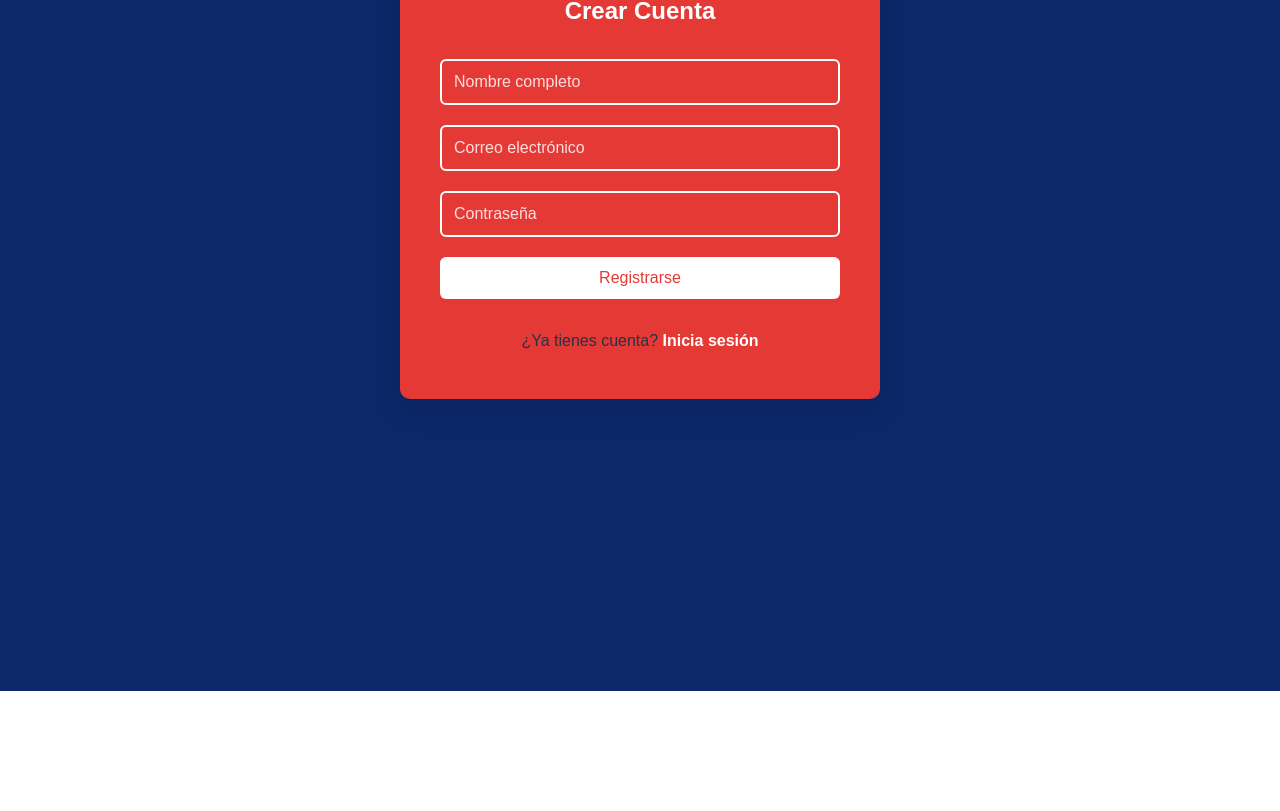
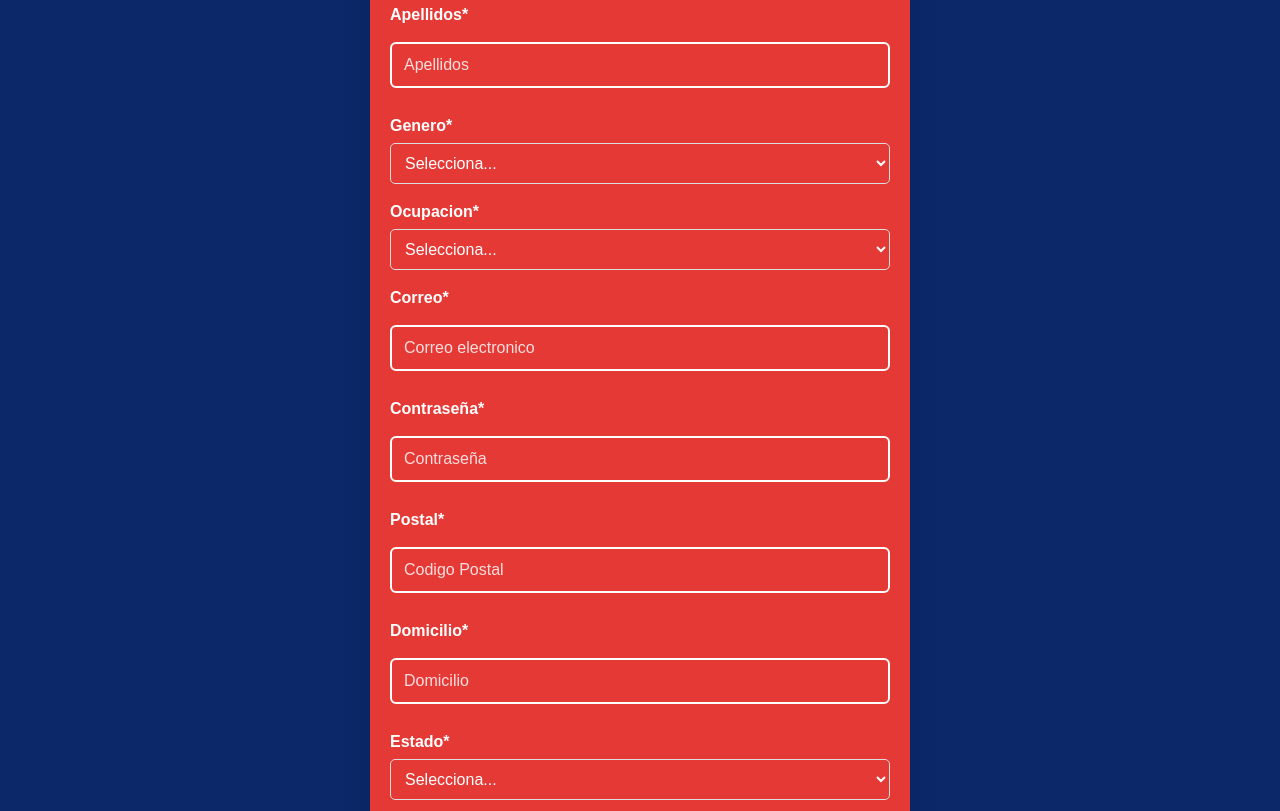
Before and after one commit to A01639373/ChivasTv-Webpage, a React (Vite) app in the folder chivasR/: page /register in a window 1280 px wide. Shown: the part 309-1120 px from the top of the page. Before the commit the page ends 1000 px from the top, so only its background shows below. Built offline with nearby package versions, Linux system fonts and the light colour scheme; a web font is replaced by a local one.

Commit message:
Completed RegisterForm.jsx
Added the variables missing from RegisterForm.jsx

```diff
--- a/chivasR/src/components/MainImage.jsx
+++ b/chivasR/src/components/MainImage.jsx
@@ -12,7 +12,7 @@ function MainImage() {
 
   const slides = [
     {
-      title: "Chivas vs Cruz Azul",
+      title: "CHIVAS VS CRUZ AZUL",
       subtitle: "Revive los mejores momentos del clásico",
       img: slide1,
       button: "Ver ahora",
@@ -26,7 +26,7 @@ function MainImage() {
       position: 'center 20%'
     },
     {
-      title: "Chivas Femenil",
+      title: "EQUIPO CHIVAS FEMENIL",
       subtitle: "Lo mejor de la liga femenil en exclusiva",
       img: slide3,
       button: "Explorar",
--- a/chivasR/src/components/RegisterForm.jsx
+++ b/chivasR/src/components/RegisterForm.jsx
@@ -1,92 +1,252 @@
-import React, { useState } from 'react';
+import React, { useState, useEffect } from 'react';
 import { Link, useNavigate } from 'react-router-dom';
-import '../styles/AuthForm.css';
 import { FontAwesomeIcon } from '@fortawesome/react-fontawesome';
 import { faArrowLeft } from '@fortawesome/free-solid-svg-icons';
+import '../styles/AuthForm.css';
+
 
 const RegisterForm = () => {
+
   const navigate = useNavigate();
-  const [name, setName] = useState('');
-  const [lastname, setLastname] = useState('');
-  const [address, setAddress] = useState('');
-  const [postal, setPostal] = useState('');
-  const [estado, setEstado] = useState('');
-  const [pais, setPais] = useState('');
-  const [genero, setGenero] = useState('');
-  const [ocupacion, setOcupacion] = useState('');
 
-  const [email, setEmail] = useState('');
-  const [password, setPassword] = useState('');
-  const [errors, setErrors] = useState({});
+  const valoresIniciales = {
+    nombre:'',
+    apellido:'',
+    genero:'',
+    ocupacion:'',
+    email:'',
+    contraseña:'',
+    postal:'',
+    domicilio:'',
+    estado:'',
+    pais:''
+  };
+
+  const [formValues, setFormValues]=useState(valoresIniciales);
+  const [formErrors, setFormErrors] = useState({});
+  const [isSubmit] = useState(false);
+
+  const handleChange = (e) => {
+    const { name, value } = e.target;
+    setFormValues({ ...formValues, [e.target.name]: e.target.value })
+  };
+
+  useEffect(() => {
+    console.log(formErrors);
+    if (Object.keys(formErrors).length === 0 && isSubmit) {
+      console.log(formValues);
+    }
+  }, [formErrors]);
+
 
   const validate = () => {
-    const newErrors = {};
-    if (name.trim().length < 2) newErrors.name = 'Ingresa tu nombre';
-    if (!email.includes('@')) newErrors.email = 'Correo inválido';
-    if (password.length < 6) newErrors.password = 'Mínimo 6 caracteres';
-    return newErrors;
+    const errors = {};
+    const regex = /^[^\s@]+@[^\s@]+\.[^\s@]{2,}$/i;
+
+    if (!formValues.nombre) {
+      errors.nombre = "Nombre requerido";
+    } else if(formValues.nombre.trim().length < 2){
+      errors.nombre = "Nombre requerido";
+    }
+
+    if (!formValues.apellido) {
+      errors.apellido = "Apellido requerido";
+    } else if(formValues.apellido.trim().length < 2){
+      errors.apellido = "Apellido requerido";
+    }
+
+    if (!formValues.email) {
+      errors.email = "Email es requerido";
+    } else if (!regex.test(formValues.email)) {
+      errors.email = "Formato invalido";
+    }
+
+    if (!formValues.contraseña) {
+      errors.contraseña = "Contraseña requerida";
+    } else if (formValues.contraseña.length < 6) {
+      errors.contraseña = "Mínimo 6 caracteres";
+    } else if (formValues.contraseña.length > 10) {
+      errors.contraseña = "Maximo 10 caracteres";
+    }
+
+    if (!formValues.postal) {
+      errors.postal = "Codigo postal requerido";
+    } else if (formValues.postal.length < 4) {
+      errors.postal = "Mínimo 4 caracteres";
+    } else if (formValues.postal.length > 8) {
+      errors.postal = "Maximo 8 caracteres";
+    }
+
+    if (!formValues.domicilio) {
+      errors.domicilio = "Domicilio requerido";
+    } else if(formValues.domicilio.trim().length < 2){
+      errors.domicilio = "Domicilio requerido";
+    }
+
+    if (!formValues.genero) {
+      errors.genero = 'Selecciona tu género';
+    }else if(formValues.genero ==''){
+      errors.genero = 'Selecciona tu género';
+    }
+
+    if (!formValues.ocupacion) {
+      errors.ocupacion = 'Selecciona tu ocupación';
+    }else if(formValues.ocupacion ==''){
+      errors.ocupacion = 'Selecciona tu ocupación';
+    }
+
+    if (!formValues.estado) {
+      errors.estado = 'Estado requerido';
+    }else if(formValues.estado == ''){
+      errors.estado = 'Estado requerido';
+    }
+
+    if (!formValues.pais) {
+      errors.pais = 'Pais requerido';
+    } else if(formValues.pais=='') {
+      errors.pais = 'Pais requerido';
+    }
+    return errors;
   };
 
   const handleSubmit = (e) => {
     e.preventDefault();
     const validationErrors = validate();
     if (Object.keys(validationErrors).length > 0) {
-      setErrors(validationErrors);
+      setFormErrors(validationErrors);
     } else {
       localStorage.setItem('token', 'chivas-token');
-      localStorage.setItem('user', email);
+      localStorage.setItem('user', formValues.email);
       navigate('/');
     }
   };
 
-  return (
-    <div className="auth-page login-bg">
+
+  return(
+    <div className='auth-page login-bg'>
       <div className="auth-header">
         <Link to="/" className="back-arrow">
           <FontAwesomeIcon icon={faArrowLeft} />
         </Link>
       </div>
-      <div className="auth-form-container">
-        <h2>Crear Cuenta</h2>
+      <div className='auth-form-container'>
+        <h1>Crear cuenta</h1>
         <form className="auth-form" onSubmit={handleSubmit}>
-          <label htmlFor="name" className="sr-only">Nombre completo</label>
+          <label htmlFor='nombre'>Nombre*</label>
           <input
-            id="name"
-            type="text"
-            placeholder="Nombre completo"
-            value={name}
-            onChange={(e) => setName(e.target.value)}
+            type='text'
+            placeholder='Nombre'
+            name="nombre"
+            id="nombre"
+            value={formValues.nombre}
+            onChange={handleChange}
           />
-          {errors.name && <span className="error-text">{errors.name}</span>}
+          <p>{formErrors.nombre}</p>
 
-          <label htmlFor="email" className="sr-only">Correo electrónico</label>
+          <label htmlFor='apellido'>Apellidos*</label>
           <input
-            id="email"
-            type="email"
-            placeholder="Correo electrónico"
-            value={email}
-            onChange={(e) => setEmail(e.target.value)}
+            type='text'
+            placeholder='Apellidos'
+            name="apellido"
+            id="apellido"
+            value={formValues.apellido}
+            onChange={handleChange}
           />
-          {errors.email && <span className="error-text">{errors.email}</span>}
+          <p>{formErrors.apellido}</p>
 
-          <label htmlFor="password" className="sr-only">Contraseña</label>
+          <label htmlFor='genero'>Genero*</label>
+          <select name='genero' id='genero' value={formValues.genero} onChange={handleChange} >
+            <option value=''>Selecciona...</option>
+            <option value='mujer'>Mujer</option>
+            <option value='Hombre'>Hombre</option>
+            <option value='nb'>Prefiero no decir</option>
+          </select>
+          <p>{formErrors.genero}</p>
+
+          <label htmlFor='ocupacion'>Ocupacion*</label>
+          <select name='ocupacion' id='ocupacion' value={formValues.ocupacion} onChange={handleChange} >
+            <option value=''>Selecciona...</option>
+            <option value='FullTime'>Emplead@ de tiempo completo</option>
+            <option value='ParTime'>Emplead@ de medio tiempo</option>
+            <option value='Desempleado'>Desemplead@</option>
+            <option value='Estudiante'>Estudiante</option>
+          </select>
+          <p>{formErrors.ocupacion}</p>
+
+          <label htmlFor='email'>Correo*</label>
           <input
-            id="password"
-            type="password"
-            placeholder="Contraseña"
-            value={password}
-            onChange={(e) => setPassword(e.target.value)}
+            type='email'
+            placeholder='Correo electronico'
+            name='email'
+            id='email'
+            value={formValues.email}
+            onChange={handleChange}
           />
-          {errors.password && <span className="error-text">{errors.password}</span>}
+          <p>{formErrors.email}</p>
+
+          <label htmlFor="contraseña">Contraseña*</label>
+          <input
+            type='password'
+            placeholder='Contraseña'
+            name='contraseña'
+            id='contraseña'
+            value={formValues.contraseña}
+            onChange={handleChange}
+          />
+          <p>{formErrors.contraseña}</p>
+
+          <label htmlFor='postal'>Postal*</label>
+          <input
+            type='text'
+            placeholder='Codigo Postal'
+            name='postal'
+            id='postal'
+            value={formValues.postal}
+            onChange={handleChange}
+          />
+          <p>{formErrors.postal}</p>
+
+          <label htmlFor='domicilio'>Domicilio*</label>
+          <input
+            type='text'
+            placeholder='Domicilio'
+            name="domicilio"
+            id='domicilio'
+            value={formValues.domicilio}
+            onChange={handleChange}
+          />
+          <p>{formErrors.domicilio}</p>
+
+          <label htmlFor='estado'>Estado*</label>
+          <select name='estado' id='estado' value={formValues.estado} onChange={handleChange}>
+            <option value=''>Selecciona...</option>
+            <option value='Jalisco'>Jalisco</option>
+            <option value='CDMX'>CDMX</option>
+            <option value='NuevoLeon'>Nuevo Leon</option>
+            <option value='Michoacan'>Michoacan</option>
+            <option value='NoListado'>No se encuentra en la lista</option>
+          </select>
+          <p>{formErrors.estado}</p>
+
+          <label htmlFor='pais'>Pais*</label>
+          <select name='pais' id='pais' value={formValues.pais} onChange={handleChange}>
+            <option value=''>Selecciona...</option>
+            <option value='Canada'>Canada</option>
+            <option value='US'>Estados Unidos</option>
+            <option value='Mexico'>Mexico</option>
+          </select>
+          <p>{formErrors.pais}</p>
 
           <button type="submit">Registrarse</button>
+
         </form>
         <div className="form-links">
           <p>¿Ya tienes cuenta? <Link to="/login">Inicia sesión</Link></p>
         </div>
       </div>
     </div>
-  );
+  )
+
 };
 
 export default RegisterForm;
--- a/chivasR/src/styles/AuthForm.css
+++ b/chivasR/src/styles/AuthForm.css
@@ -1,11 +1,11 @@
 .auth-page.login-bg {
-  background-color: #0c2869; /* Azul principal de ChivasTV */
+  background-color: #0c2869;
   min-height: 1000px;
   display: flex;
   align-items: center;
   justify-content: center;
   position: relative;
-  padding: 0;
+  margin-top: 40px;
 }
 
 .auth-header {
@@ -13,27 +13,34 @@
   top: 30px;
   left: 30px;
   z-index: 10;
+  margin-top: 30px;
 }
 
 .back-arrow {
   font-size: 28px;
-  color: #ffffff; /* Blanco para destacar sobre azul */
+  color: #ffffff;
   text-decoration: none;
   font-weight: bold;
   transition: all 0.2s ease;
 }
 
 .back-arrow:hover {
-  color: #e53935; /* Rojo Chivas al pasar el mouse */
+  color: #e53935;
   transform: translateX(-5px);
 }
 
+.auth-form-container h1 {
+  color: #ffffff;
+  margin-bottom: 20px;
+}
+
 .auth-form-container {
-  max-width: 400px;
+  width: 500px;
+  margin-top: 40px;
   margin-bottom: 40px;
-  background-color: #e53935; /* Fondo rojo Chivas */
-  border-radius: 10px;
-  padding: 30px 40px;
+  background-color: #e53935;
+  border-radius: 15px;
+  padding: 10px 20px 30px;
   box-shadow: 0 10px 30px rgba(0, 0, 0, 0.1);
   font-family: 'AntartidaRounded-Bold', sans-serif;
   text-align: center;
@@ -45,12 +52,23 @@
   to { opacity: 1; transform: translateY(0); }
 }
 
+label {
+  font-size: 16px;
+  display: block;
+  width: 100%;
+  margin-top: 8px;
+  margin-bottom: 5px;
+  text-align: left;
+  color: #fff;
+  font-weight: bold;
+}
+
 .auth-form input {
   font-family: 'AntartidaRounded-Bold', sans-serif;
   width: 100%;
   padding: 12px;
   margin: 10px 0;
-  border: 2px solid #ffffff; /* Blanco sobre rojo */
+  border: 2px solid #ffffff;
   border-radius: 6px;
   font-size: 16px;
   outline: none;
@@ -61,16 +79,32 @@
 
 .auth-form input::placeholder {
   font-family: 'AntartidaRounded-Bold', sans-serif;
-  color: #fddede; /* más claro */
+  color: #fddede;
+  font-size: 16px;
 }
 
 .auth-form input:focus {
   border-color: #ffffff;
 }
 
+
+select{
+  display: block;
+  width: 100%;
+  margin-bottom: 15px;
+  padding: 10px;
+  box-sizing: border-box;
+  border: 1px solid #ddd;
+  border-radius: 5px;
+  background-color: #e53935;
+  font-family: 'AntartidaRounded-Bold', sans-serif;
+  color: #fff;
+  font-size: 16px;
+}
+
 .auth-form button {
-  background-color: #ffffff; /* Botón blanco */
-  color: #e53935; /* Texto rojo Chivas */
+  background-color: #fff;
+  color: #e53935;
   padding: 12px 20px;
   border: none;
   border-radius: 6px;
@@ -79,15 +113,6 @@
   transition: background-color 0.3s ease;
   width: 100%;
   margin-top: 10px;
-}
-
-.auth-form button:hover {
-  background-color: #f5f5f5;
-}
-
-.auth-form-container h2 {
-  color: #ffffff; /* Título blanco */
-  margin-bottom: 20px;
 }
 
 .auth-form-container a {
@@ -100,28 +125,3 @@
   margin-top: 30px;
   text-align: center;
 }
-
-.forgot-password {
-  display: block;
-  margin-top: 15px;
-  color: #ffffff;
-  font-size: 14px;
-  text-decoration: underline;
-}
-
-.sr-only {
-  position: absolute;
-  width: 1px;
-  height: 1px;
-  overflow: hidden;
-  clip: rect(0 0 0 0);
-}
-
-.error-text {
-  color: #ffd1d1;
-  font-size: 14px;
-  margin-top: -8px;
-  margin-bottom: 8px;
-  display: block;
-  text-align: left;
-}
```
Also changed, not shown: chivasR/package.json (+6 -5 lines), 1 other file (tests, documents, lock files or other folders).
